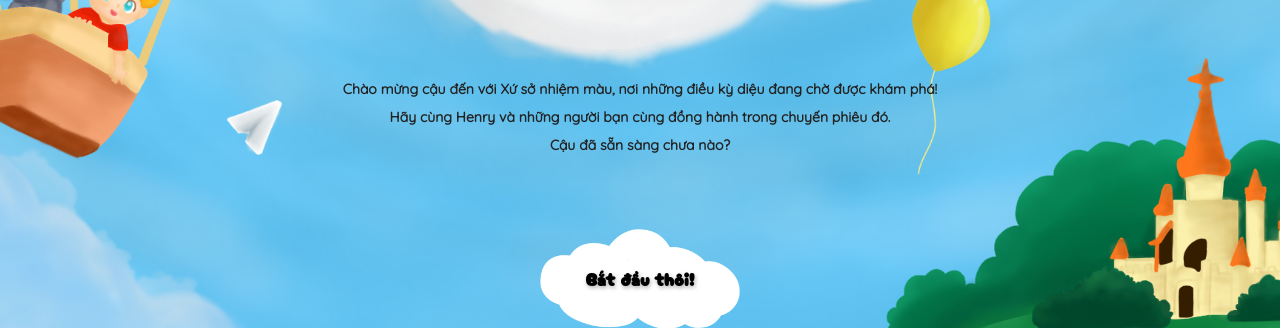
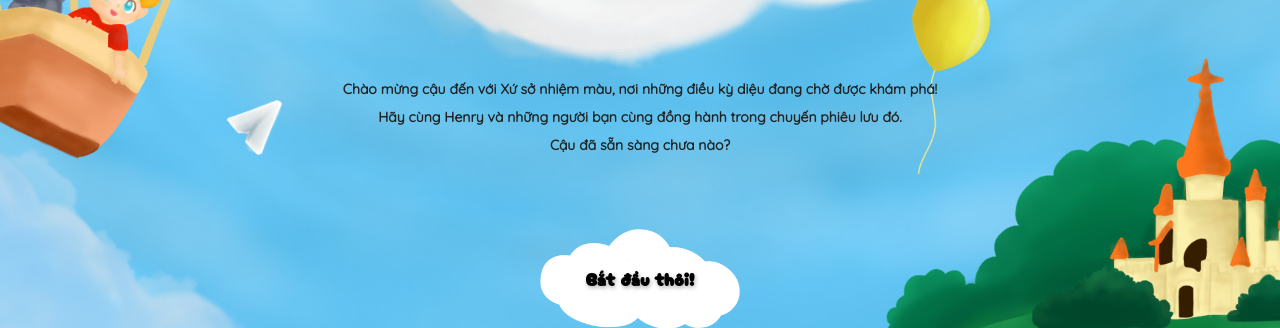
Before and after one commit to hoanggia922/photobooth-app, a Flask app: page / in a window 1280 px wide. Shown: the part 425-753 px from the top of the page. Run offline with Flask 3, Linux system fonts and the light colour scheme.

Commit message:
Update index.html

```diff
--- a/templates/index.html
+++ b/templates/index.html
@@ -18,7 +18,7 @@
             </div>
             <p class="welcome-text">
                 Chào mừng cậu đến với Xứ sở nhiệm màu, nơi những điều kỳ diệu đang chờ được khám phá!<br>
-                Hãy cùng Henry và những người bạn cùng đồng hành trong chuyến phiêu đó.<br>
+                Hãy cùng Henry và những người bạn cùng đồng hành trong chuyến phiêu lưu đó.<br>
                 Cậu đã sẵn sàng chưa nào?
             </p>
             <div class="actions">
```
